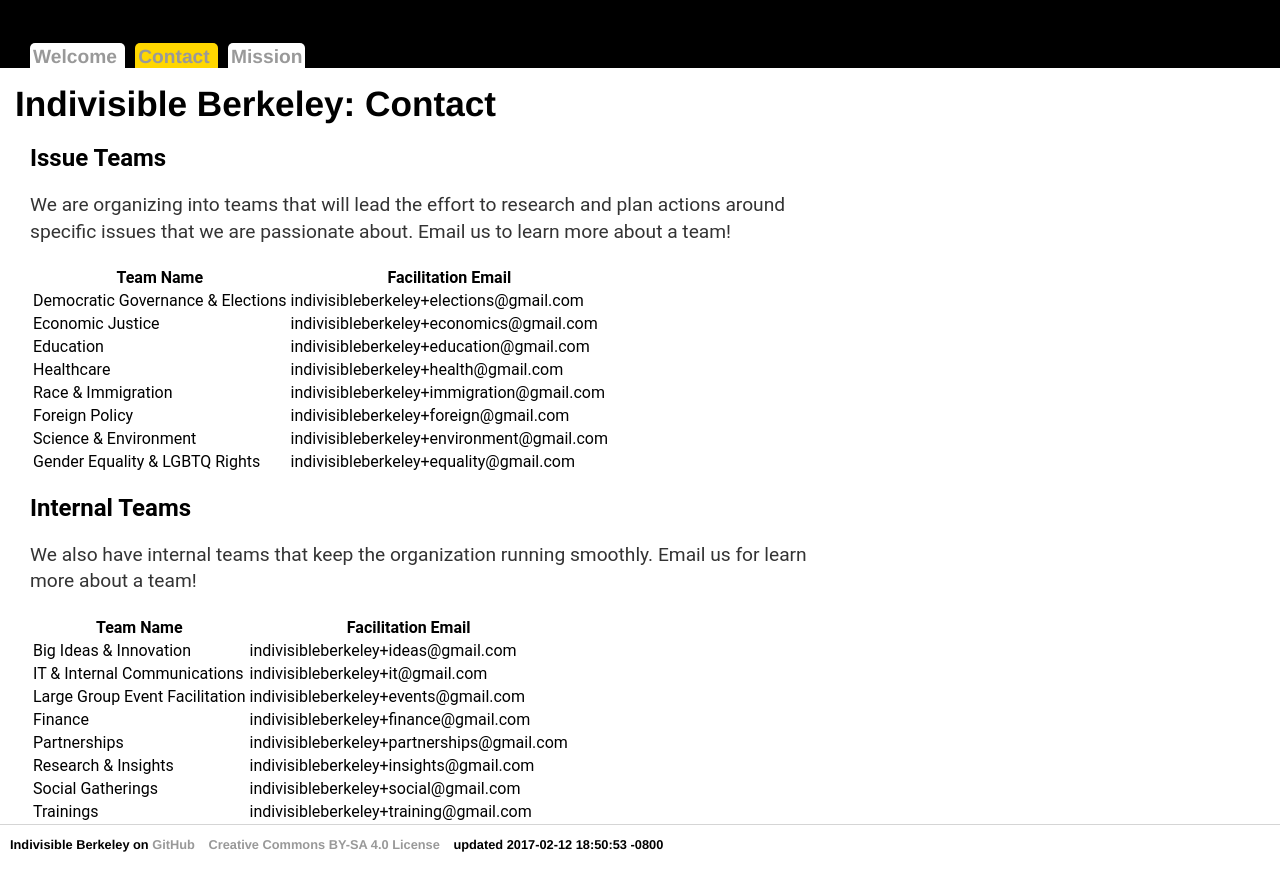
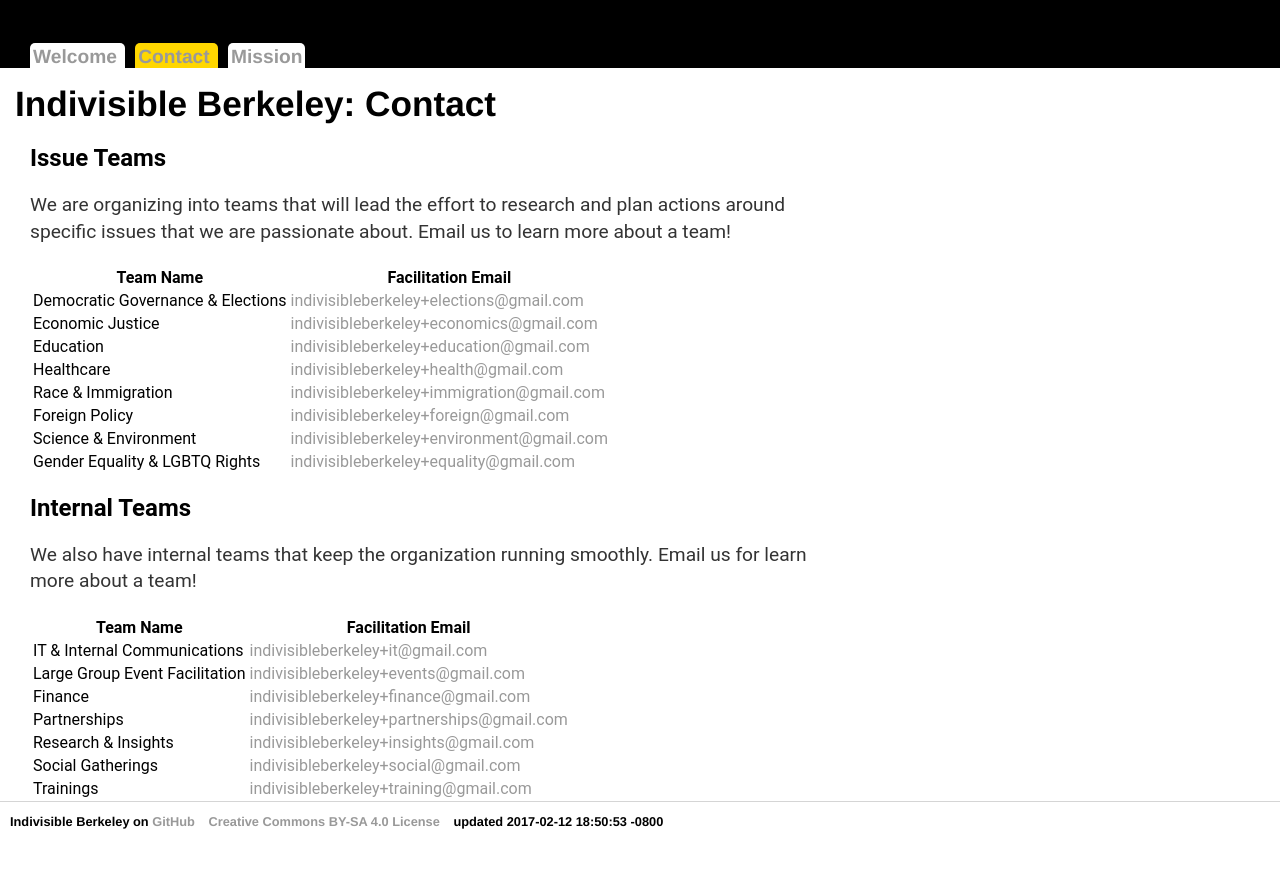
Before and after one commit to bc-design/www-ib, a Jekyll site: the page built from _pages/contact.md, in a window 1280 px wide. Shown: the top 891 px of the page. Built offline with Jekyll 4.4.1, drawn with Linux system fonts in a browser that asks for light colours.

Commit message:
added team contact information

```diff
--- a/_pages/contact.md
+++ b/_pages/contact.md
@@ -10,29 +10,28 @@ navsort: 2
 
 We are organizing into teams that will lead the effort to research and plan actions around specific issues that we are passionate about.  Email us to learn more about a team!
 
-| Team Name							| Facilitation Email                        |
-|-----------------------------------|-------------------------------------------|
-| Democratic Governance & Elections | indivisibleberkeley+elections@gmail.com   |
-| Economic Justice                  | indivisibleberkeley+economics@gmail.com   |
-| Education                         | indivisibleberkeley+education@gmail.com   |
-| Healthcare                        | indivisibleberkeley+health@gmail.com      |
-| Race & Immigration                | indivisibleberkeley+immigration@gmail.com |
-| Foreign Policy                    | indivisibleberkeley+foreign@gmail.com     |
-| Science & Environment             | indivisibleberkeley+environment@gmail.com |
-| Gender Equality & LGBTQ Rights    | indivisibleberkeley+equality@gmail.com    |
+| Team Name							| Facilitation Email             													            |
+|-----------------------------------|-----------------------------------------------------------------------------------------------|
+| Democratic Governance & Elections | [indivisibleberkeley+elections@gmail.com](mailto:indivisibleberkeley+elections@gmail.com)     |
+| Economic Justice                  | [indivisibleberkeley+economics@gmail.com](mailto:indivisibleberkeley+economics@gmail.com)     |
+| Education                         | [indivisibleberkeley+education@gmail.com](mailto:indivisibleberkeley+education@gmail.com)     |
+| Healthcare                        | [indivisibleberkeley+health@gmail.com](mailto:indivisibleberkeley+health@gmail.com)           |
+| Race & Immigration                | [indivisibleberkeley+immigration@gmail.com](mailto:indivisibleberkeley+immigration@gmail.com) |
+| Foreign Policy                    | [indivisibleberkeley+foreign@gmail.com](mailto:indivisibleberkeley+foreign@gmail.com)         |
+| Science & Environment             | [indivisibleberkeley+environment@gmail.com](mailto:indivisibleberkeley+environment@gmail.com) |
+| Gender Equality & LGBTQ Rights    | [indivisibleberkeley+equality@gmail.com](mailto:indivisibleberkeley+equality@gmail.com)       |
 
 
 ## Internal Teams
 
 We also have internal teams that keep the organization running smoothly.  Email us for learn more about a team!
 
-| Team Name							| Facilitation Email                      |
-|--------------------------------|--------------------------------------------|
-| Big Ideas & Innovation         | indivisibleberkeley+ideas@gmail.com        |
-| IT & Internal Communications   | indivisibleberkeley+it@gmail.com           |
-| Large Group Event Facilitation | indivisibleberkeley+events@gmail.com       |
-| Finance                        | indivisibleberkeley+finance@gmail.com      |
-| Partnerships                   | indivisibleberkeley+partnerships@gmail.com |
-| Research & Insights            | indivisibleberkeley+insights@gmail.com     |
-| Social Gatherings              | indivisibleberkeley+social@gmail.com       |
-| Trainings                      | indivisibleberkeley+training@gmail.com     |
+| Team Name						 | Facilitation Email               														       |
+|--------------------------------|-------------------------------------------------------------------------------------------------|
+| IT & Internal Communications   | [indivisibleberkeley+it@gmail.com](mailto:indivisibleberkeley+it@gmail.com)                     |
+| Large Group Event Facilitation | [indivisibleberkeley+events@gmail.com](mailto:indivisibleberkeley+events@gmail.com)             |
+| Finance                        | [indivisibleberkeley+finance@gmail.com](mailto:indivisibleberkeley+finance@gmail.com)           |
+| Partnerships                   | [indivisibleberkeley+partnerships@gmail.com](mailto:indivisibleberkeley+partnerships@gmail.com) |
+| Research & Insights            | [indivisibleberkeley+insights@gmail.com](mailto:indivisibleberkeley+insights@gmail.com)         |
+| Social Gatherings              | [indivisibleberkeley+social@gmail.com](mailto:indivisibleberkeley+social@gmail.com)             |
+| Trainings                      | [indivisibleberkeley+training@gmail.com](mailto:indivisibleberkeley+training@gmail.com)         |
```
